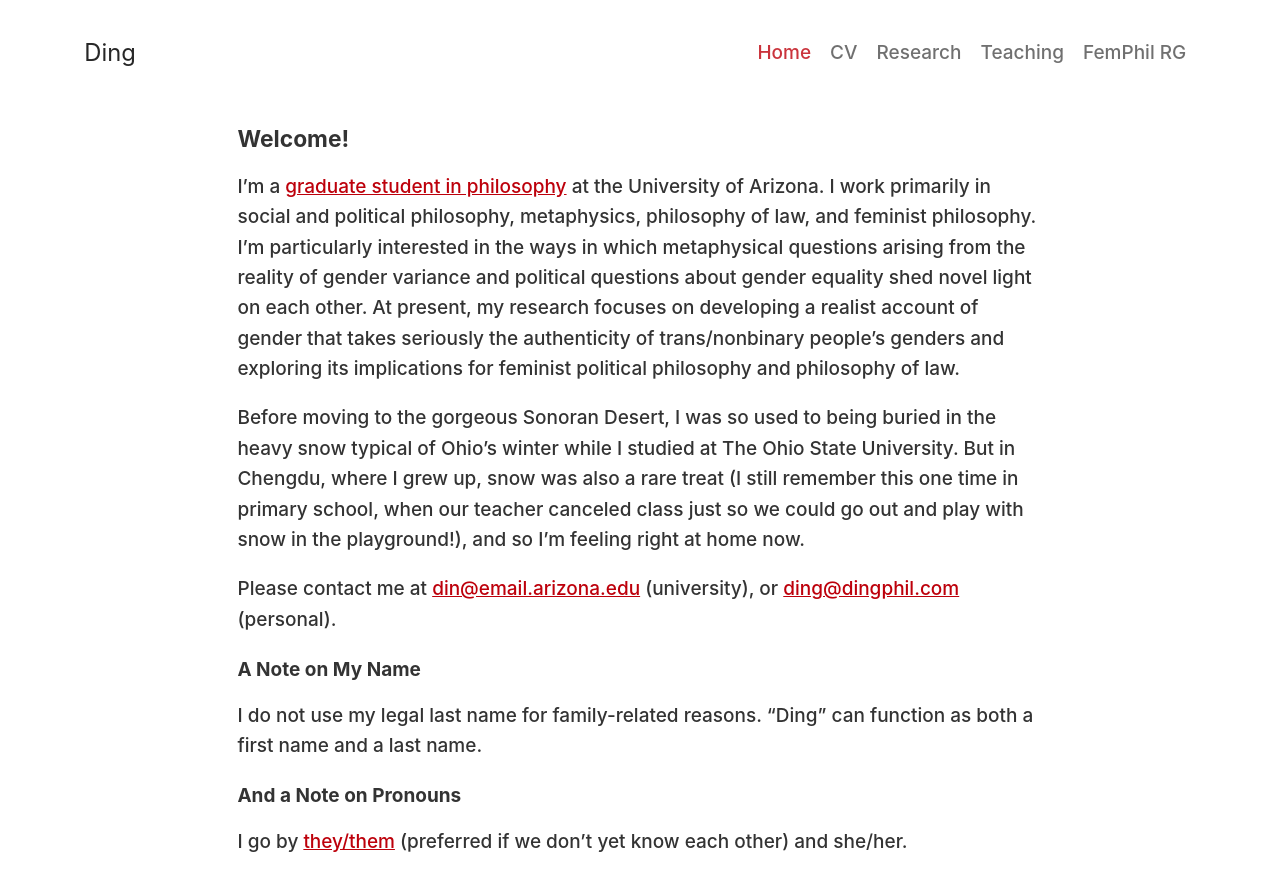
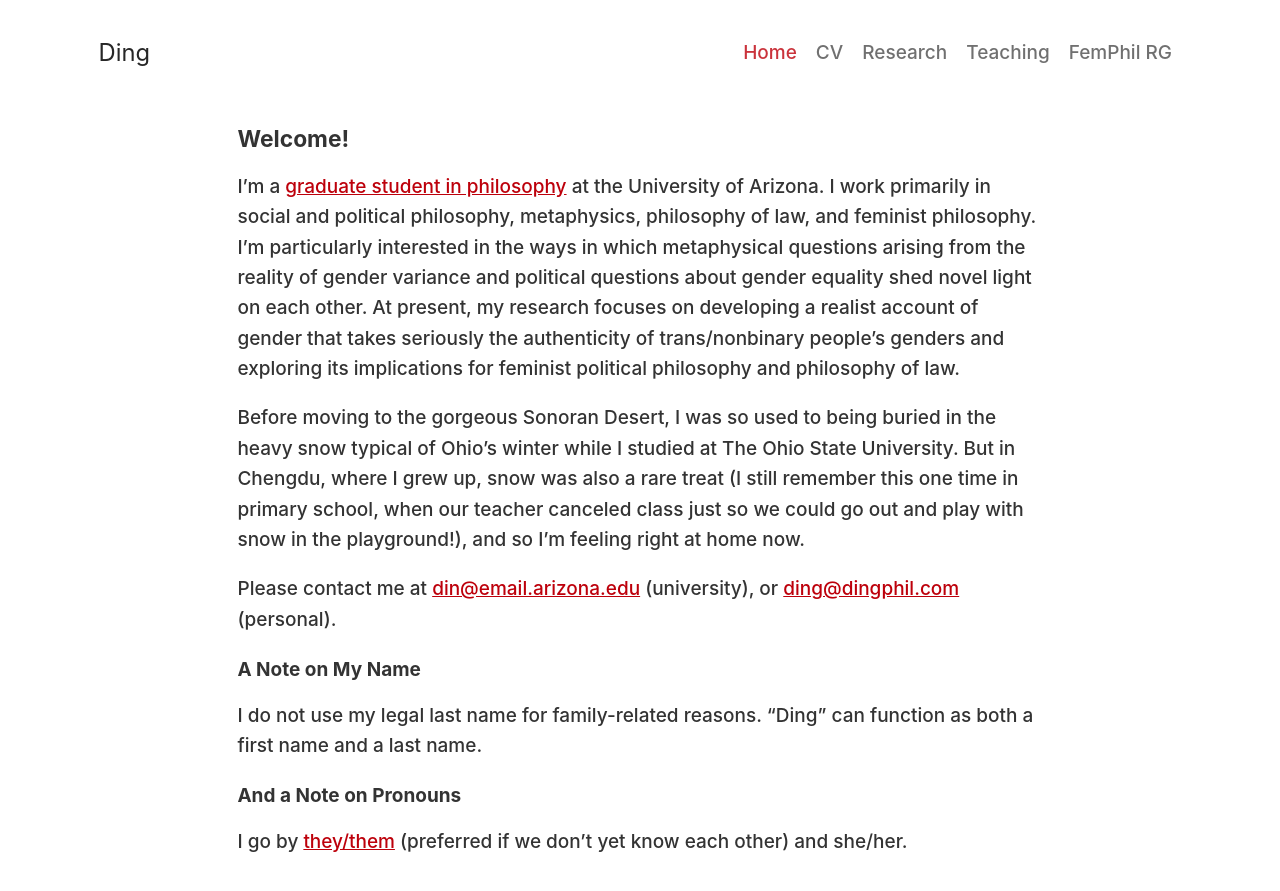
Before and after one commit to dingherself/dingherself.github.io, a Jekyll site: the page built from index.html, in a window 1280 px wide and 933 px high. Shown: the top 891 px of the window. Built offline with Jekyll 4.4.1, drawn with Linux system fonts in a browser that asks for light colours; nearby versions of some CDN libraries; some web fonts are replaced.

Commit message:
fix nav bar padding

```diff
--- a/_includes/navbar.html
+++ b/_includes/navbar.html
@@ -1,5 +1,5 @@
-<div class="container mt-3 mb-3">
-  <nav class="navbar sticky-top navbar-expand-md navbar-light" style="background-color: #ffffff; margin-bottom: 1em;">
+<div class="container mt-3 mb-3" style="padding-left: 1.5em; padding-right: 1.5em;">
+  <nav class="navbar sticky-top navbar-expand-md navbar-light" style="background-color: #ffffff;">
     <a class="navbar-brand mb-0" style="font-weight: 400; color: #272727;" href="https://www.dingphil.com">Ding</a>
     <button class="navbar-toggler" type="button" data-toggle="collapse" data-target="#navbarResponsive" aria-controls="navbarResponsive" aria-expanded="false" aria-label="Toggle navigation">
       <span class="navbar-toggler-icon"></span>
```
